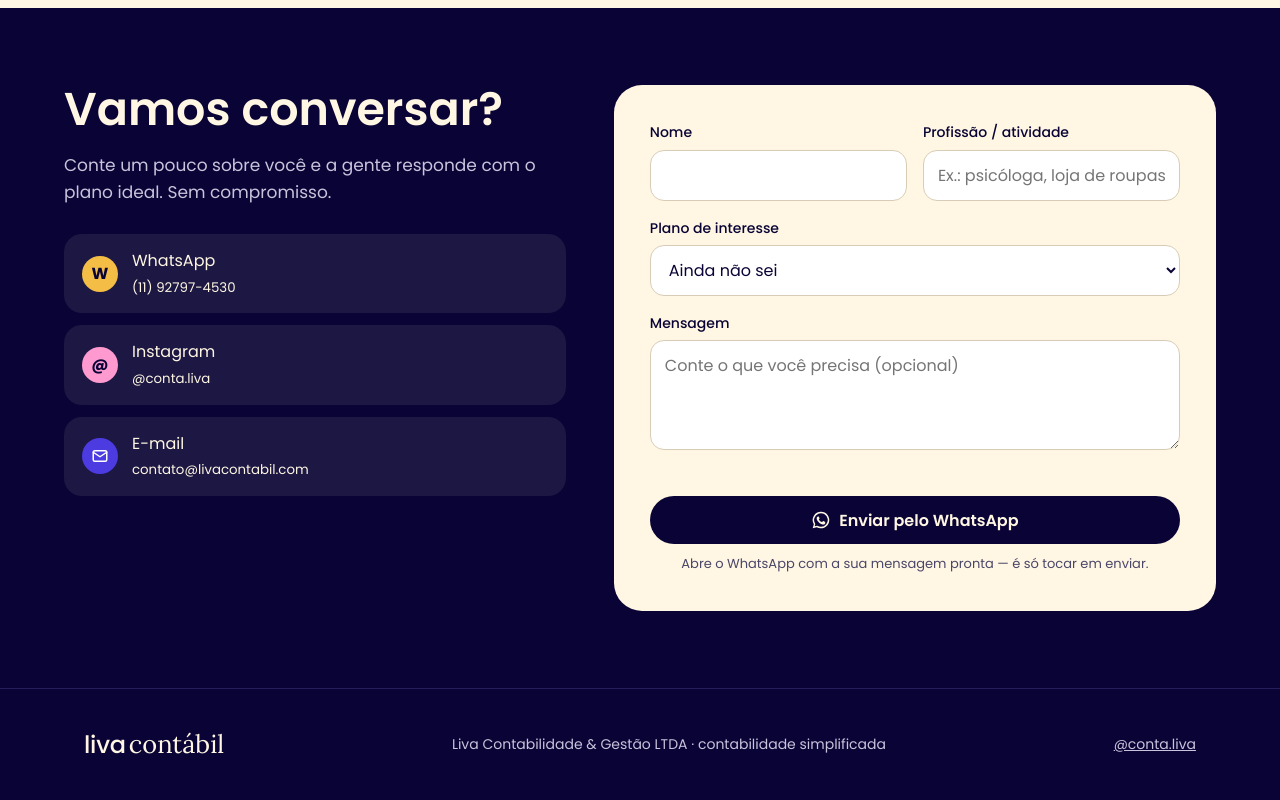
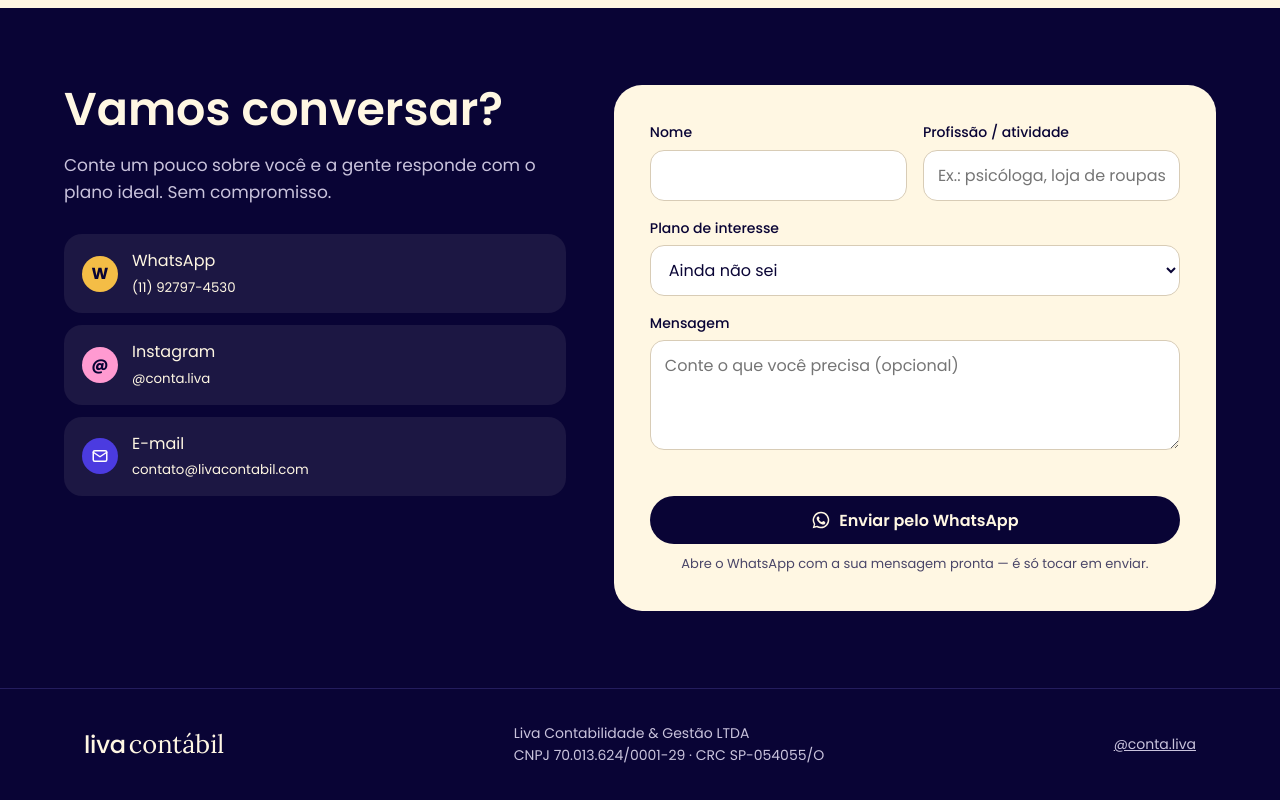
Before and after one commit to livacontabil/site, a plain HTML site: page index.html in a window 1280 px wide. Shown: the part 4433-5233 px from the top of the page. Drawn offline with Linux system fonts and the light colour scheme.

Commit message:
Inclui CNPJ e CRC no rodapé
Co-Authored-By: Claude Opus 5.5 <noreply@anthropic.com>
Claude-Session: https://claude.ai/code/session_01DCgoetNuEYJqAeeRu9Q4wY

```diff
--- a/index.html
+++ b/index.html
@@ -224,6 +224,7 @@ textarea{min-height:110px;resize:vertical}
 
 footer{background:var(--navy);color:#c9c3dc;border-top:1px solid #241d5e;font-size:14px}
 footer .wrap{display:flex;flex-wrap:wrap;gap:12px 32px;justify-content:space-between;align-items:center;padding:28px max(5vw,16px)}
+footer .legal{line-height:1.6}footer .legal span{white-space:nowrap}
 footer .logo{color:var(--cream);font-size:22px}
 
 @media(prefers-reduced-motion:no-preference){.bigcoin{animation:roll 1.2s cubic-bezier(.2,.9,.3,1) both .15s}@keyframes roll{from{transform:translateY(25%);opacity:0}to{transform:none;opacity:1}}}
@@ -363,7 +364,7 @@ footer .logo{color:var(--cream);font-size:22px}
 <footer>
   <div class="wrap">
     <span class="navname" style="color:var(--cream)"><span class="wm"><b>liva</b><i>contábil</i></span></span>
-    <span>Liva Contabilidade &amp; Gestão LTDA · contabilidade simplificada</span>
+    <span class="legal">Liva Contabilidade &amp; Gestão LTDA<br><span>CNPJ 70.013.624/0001-29</span> · <span>CRC SP-054055/O</span></span>
     <a href="https://www.instagram.com/conta.liva/">@conta.liva</a>
   </div>
 </footer>
```
